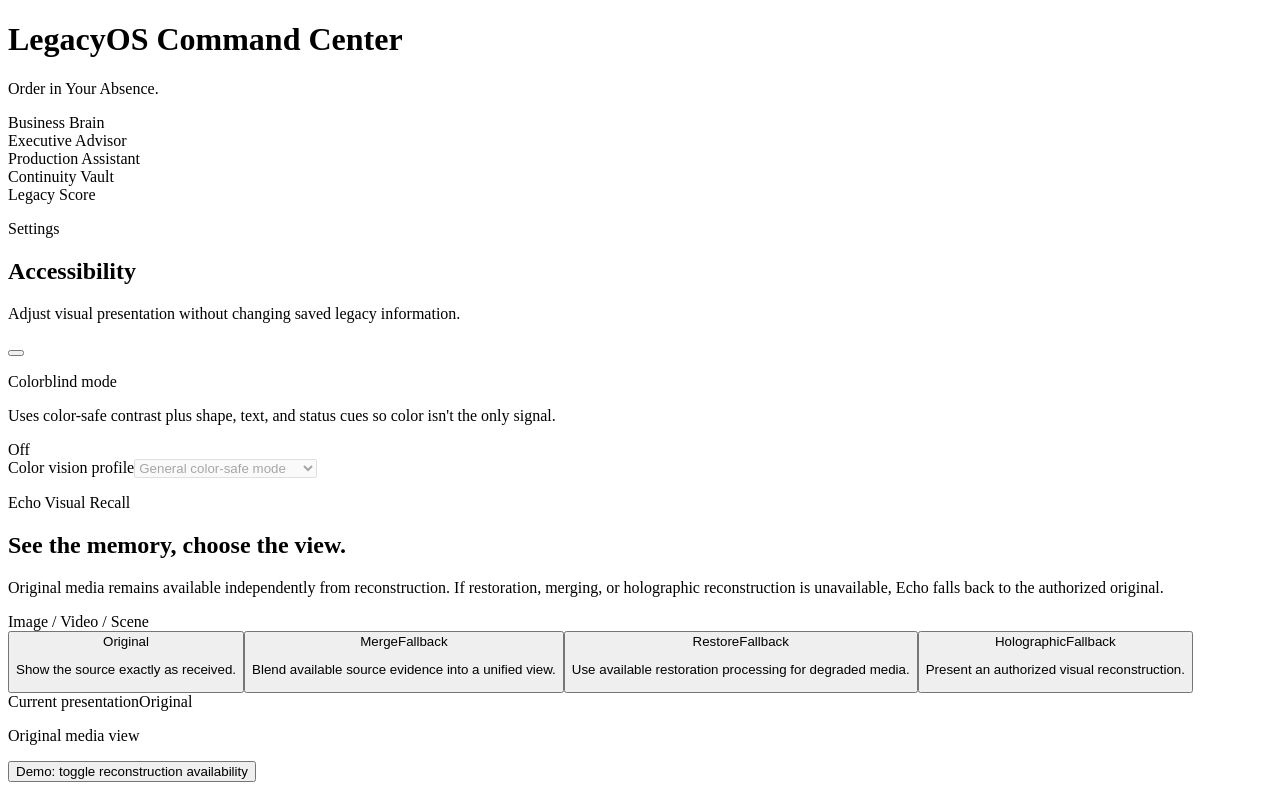
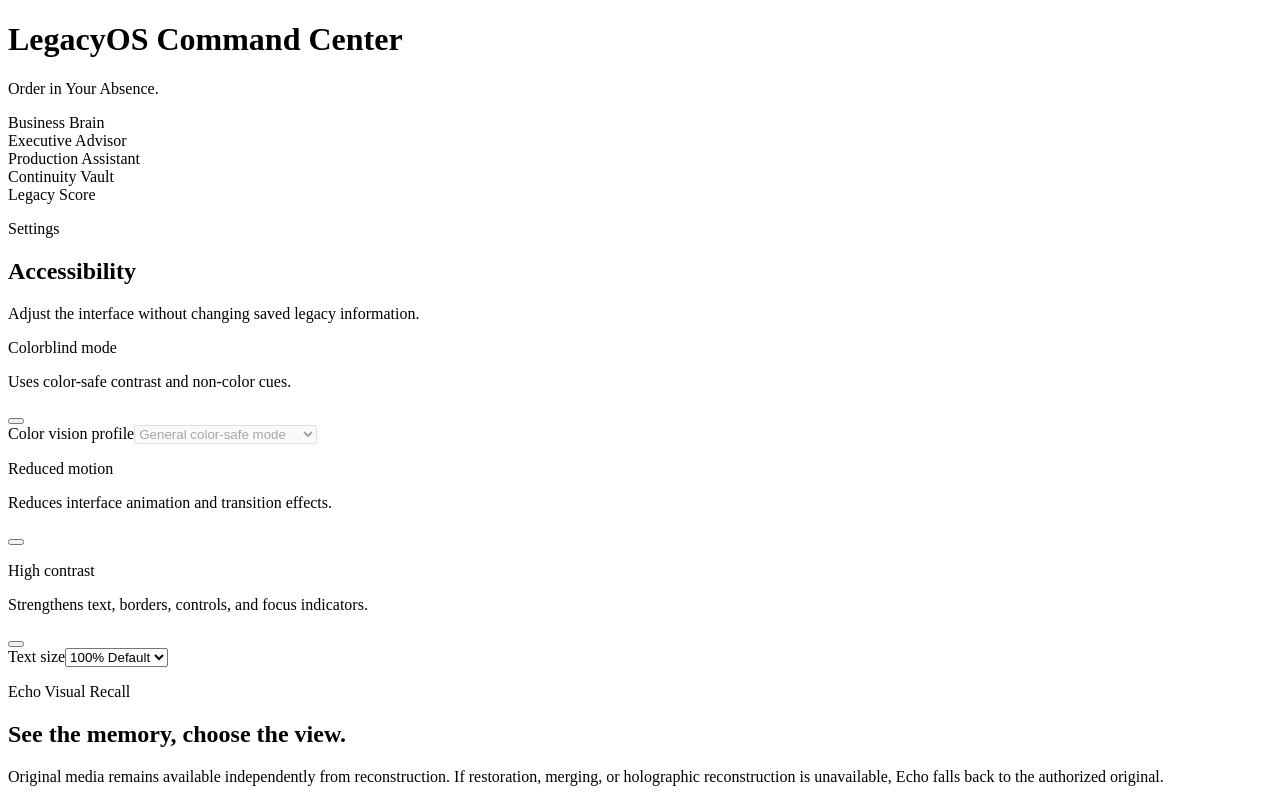
Before and after one commit to LegacyArchitectRVA/Legacy-OS, a Next.js app in the folder apps/web/: page / in a window 1280 px wide. Shown: the top 798 px of the page. Built offline with nearby package versions, Linux system fonts and the light colour scheme.

Commit message:
feat(web): expand accessibility controls for motion contrast and text size

```diff
--- a/apps/web/app/components/AccessibilitySettings.tsx
+++ b/apps/web/app/components/AccessibilitySettings.tsx
@@ -2,99 +2,99 @@
 
 import { useEffect, useSyncExternalStore } from "react";
 
-const STORAGE_KEY = "legacyos:accessibility:colorblind-mode";
+const COLORBLIND_KEY = "legacyos:accessibility:colorblind-mode";
 const PROFILE_KEY = "legacyos:accessibility:colorblind-profile";
+const MOTION_KEY = "legacyos:accessibility:reduced-motion";
+const CONTRAST_KEY = "legacyos:accessibility:high-contrast";
+const SCALE_KEY = "legacyos:accessibility:text-scale";
+
 type ColorblindProfile = "general" | "protanopia" | "deuteranopia" | "tritanopia";
+type TextScale = "100" | "110" | "125" | "150";
 
-function getSnapshot() {
-  return typeof window !== "undefined" && window.localStorage.getItem(STORAGE_KEY) === "true";
+function getBool(key: string) { return typeof window !== "undefined" && window.localStorage.getItem(key) === "true"; }
+function getProfile(): ColorblindProfile {
+  if (typeof window === "undefined") return "general";
+  const value = window.localStorage.getItem(PROFILE_KEY);
+  return value === "protanopia" || value === "deuteranopia" || value === "tritanopia" ? value : "general";
 }
-
+function getScale(): TextScale {
+  if (typeof window === "undefined") return "100";
+  const value = window.localStorage.getItem(SCALE_KEY);
+  return value === "110" || value === "125" || value === "150" ? value : "100";
+}
 function subscribe(callback: () => void) {
   window.addEventListener("legacyos:accessibility-change", callback);
   return () => window.removeEventListener("legacyos:accessibility-change", callback);
 }
 
-function getProfileSnapshot(): ColorblindProfile {
-  if (typeof window === "undefined") return "general";
-  const value = window.localStorage.getItem(PROFILE_KEY);
-  return value === "protanopia" || value === "deuteranopia" || value === "tritanopia" ? value : "general";
-}
-
-function subscribeProfile(callback: () => void) {
-  window.addEventListener("legacyos:accessibility-change", callback);
-  return () => window.removeEventListener("legacyos:accessibility-change", callback);
-}
-
 export default function AccessibilitySettings() {
-  const enabled = useSyncExternalStore(subscribe, getSnapshot, () => false);
-  const profile = useSyncExternalStore(subscribeProfile, getProfileSnapshot, () => "general" as ColorblindProfile);
+  const colorblind = useSyncExternalStore(subscribe, () => getBool(COLORBLIND_KEY), () => false);
+  const reducedMotion = useSyncExternalStore(subscribe, () => getBool(MOTION_KEY), () => false);
+  const highContrast = useSyncExternalStore(subscribe, () => getBool(CONTRAST_KEY), () => false);
+  const profile = useSyncExternalStore(subscribe, getProfile, () => "general" as ColorblindProfile);
+  const textScale = useSyncExternalStore(subscribe, getScale, () => "100" as TextScale);
 
   useEffect(() => {
-    document.documentElement.dataset.colorblind = enabled ? "true" : "false";
-    document.documentElement.dataset.colorblindProfile = enabled ? profile : "none";
-  }, [enabled, profile]);
+    const root = document.documentElement;
+    root.dataset.colorblind = colorblind ? "true" : "false";
+    root.dataset.colorblindProfile = colorblind ? profile : "none";
+    root.dataset.reducedMotion = reducedMotion ? "true" : "false";
+    root.dataset.highContrast = highContrast ? "true" : "false";
+    root.style.setProperty("--legacyos-text-scale", `${Number(textScale) / 100}`);
+  }, [colorblind, profile, reducedMotion, highContrast, textScale]);
 
-  function notify() {
+  function set(key: string, value: boolean | string) {
+    window.localStorage.setItem(key, String(value));
     window.dispatchEvent(new Event("legacyos:accessibility-change"));
-  }
-
-  function toggle() {
-    window.localStorage.setItem(STORAGE_KEY, String(!enabled));
-    notify();
-  }
-
-  function changeProfile(next: ColorblindProfile) {
-    window.localStorage.setItem(PROFILE_KEY, next);
-    notify();
   }
 
   return (
     <section aria-labelledby="accessibility-heading" className="rounded-2xl border border-white/10 bg-white/[0.03] p-5">
-      <div className="flex items-center justify-between gap-4">
-        <div>
-          <p className="text-xs font-semibold uppercase tracking-[0.2em] text-cyan-300">Settings</p>
-          <h2 id="accessibility-heading" className="mt-1 text-lg font-semibold text-white">Accessibility</h2>
-          <p className="mt-1 text-sm text-white/50">Adjust visual presentation without changing saved legacy information.</p>
-        </div>
-        <button type="button" role="switch" aria-checked={enabled} aria-label="Enable colorblind mode" onClick={toggle} className={`relative h-7 w-12 shrink-0 rounded-full border transition ${enabled ? "border-cyan-300/60 bg-cyan-300/30" : "border-white/15 bg-white/10"}`}>
-          <span className={`absolute top-1 h-5 w-5 rounded-full bg-white transition ${enabled ? "left-6" : "left-1"}`} />
-        </button>
-      </div>
+      <p className="text-xs font-semibold uppercase tracking-[0.2em] text-cyan-300">Settings</p>
+      <h2 id="accessibility-heading" className="mt-1 text-lg font-semibold text-white">Accessibility</h2>
+      <p className="mt-1 text-sm text-white/50">Adjust the interface without changing saved legacy information.</p>
 
-      <div className="mt-4 rounded-xl border border-white/10 bg-black/20 px-4 py-3">
-        <div className="flex items-center justify-between gap-4">
-          <div>
-            <p className="text-sm font-medium text-white">Colorblind mode</p>
-            <p className="mt-1 text-xs text-white/40">Uses color-safe contrast plus shape, text, and status cues so color isn't the only signal.</p>
-          </div>
-          <span className="text-xs font-medium text-white/50">{enabled ? "On" : "Off"}</span>
-        </div>
-
-        <label className="mt-4 block">
-          <span className="text-xs text-white/40">Color vision profile</span>
-          <select value={profile} disabled={!enabled} onChange={(event) => changeProfile(event.target.value as ColorblindProfile)} className="mt-2 w-full rounded-lg border border-white/10 bg-slate-900 p-2 text-sm text-white disabled:cursor-not-allowed disabled:opacity-40">
+      <div className="mt-5 space-y-3">
+        <Toggle label="Colorblind mode" description="Uses color-safe contrast and non-color cues." checked={colorblind} onChange={(value) => set(COLORBLIND_KEY, value)} />
+        <label className="block rounded-xl border border-white/10 bg-black/20 px-4 py-3">
+          <span className="text-sm font-medium text-white">Color vision profile</span>
+          <select value={profile} disabled={!colorblind} onChange={(event) => set(PROFILE_KEY, event.target.value)} className="mt-2 w-full rounded-lg border border-white/10 bg-slate-900 p-2 text-sm text-white disabled:opacity-40">
             <option value="general">General color-safe mode</option>
             <option value="protanopia">Protanopia / red-weak</option>
             <option value="deuteranopia">Deuteranopia / green-weak</option>
             <option value="tritanopia">Tritanopia / blue-weak</option>
           </select>
         </label>
+        <Toggle label="Reduced motion" description="Reduces interface animation and transition effects." checked={reducedMotion} onChange={(value) => set(MOTION_KEY, value)} />
+        <Toggle label="High contrast" description="Strengthens text, borders, controls, and focus indicators." checked={highContrast} onChange={(value) => set(CONTRAST_KEY, value)} />
+        <label className="block rounded-xl border border-white/10 bg-black/20 px-4 py-3">
+          <span className="text-sm font-medium text-white">Text size</span>
+          <select value={textScale} onChange={(event) => set(SCALE_KEY, event.target.value)} className="mt-2 w-full rounded-lg border border-white/10 bg-slate-900 p-2 text-sm text-white">
+            <option value="100">100% Default</option><option value="110">110%</option><option value="125">125%</option><option value="150">150%</option>
+          </select>
+        </label>
       </div>
 
       <style jsx global>{`
+        :root { --legacyos-text-scale: 1; }
+        :root[data-reduced-motion="true"] *, :root[data-reduced-motion="true"] *::before, :root[data-reduced-motion="true"] *::after { animation-duration: 0.01ms !important; animation-iteration-count: 1 !important; scroll-behavior: auto !important; transition-duration: 0.01ms !important; }
+        :root[data-high-contrast="true"] { --legacyos-contrast-border: rgba(255,255,255,.38); }
+        :root[data-high-contrast="true"] * { text-shadow: none !important; }
+        :root[data-high-contrast="true"] button, :root[data-high-contrast="true"] select, :root[data-high-contrast="true"] input, :root[data-high-contrast="true"] textarea { outline-offset: 3px; }
+        :root[data-high-contrast="true"] button:focus-visible, :root[data-high-contrast="true"] select:focus-visible, :root[data-high-contrast="true"] input:focus-visible, :root[data-high-contrast="true"] textarea:focus-visible { outline: 3px solid #00b8d9 !important; }
         :root[data-colorblind="true"] { --cb-accent: #0072b2; --cb-success: #009e73; --cb-warning: #e69f00; --cb-danger: #d55e00; }
         :root[data-colorblind="true"] [class*="text-red-"] { color: var(--cb-danger) !important; }
         :root[data-colorblind="true"] [class*="text-green-"] { color: var(--cb-success) !important; }
-        :root[data-colorblind="true"] [class*="text-yellow-"] { color: var(--cb-warning) !important; }
-        :root[data-colorblind="true"] [class*="text-amber-"] { color: var(--cb-warning) !important; }
-        :root[data-colorblind="true"] [class*="text-violet-"] { color: var(--cb-accent) !important; }
-        :root[data-colorblind="true"] [class*="text-cyan-"] { color: var(--cb-accent) !important; }
+        :root[data-colorblind="true"] [class*="text-yellow-"], :root[data-colorblind="true"] [class*="text-amber-"] { color: var(--cb-warning) !important; }
+        :root[data-colorblind="true"] [class*="text-violet-"], :root[data-colorblind="true"] [class*="text-cyan-"] { color: var(--cb-accent) !important; }
         :root[data-colorblind="true"] [class*="bg-red-"] { background-color: color-mix(in srgb, var(--cb-danger) 18%, transparent) !important; }
         :root[data-colorblind="true"] [class*="bg-green-"] { background-color: color-mix(in srgb, var(--cb-success) 18%, transparent) !important; }
-        :root[data-colorblind="true"] [class*="bg-yellow-"] { background-color: color-mix(in srgb, var(--cb-warning) 18%, transparent) !important; }
-        :root[data-colorblind="true"] [class*="bg-amber-"] { background-color: color-mix(in srgb, var(--cb-warning) 18%, transparent) !important; }
+        :root[data-colorblind="true"] [class*="bg-yellow-"], :root[data-colorblind="true"] [class*="bg-amber-"] { background-color: color-mix(in srgb, var(--cb-warning) 18%, transparent) !important; }
       `}</style>
     </section>
   );
 }
+
+function Toggle({ label, description, checked, onChange }: { label: string; description: string; checked: boolean; onChange: (value: boolean) => void }) {
+  return <div className="flex items-center justify-between gap-4 rounded-xl border border-white/10 bg-black/20 px-4 py-3"><div><p className="text-sm font-medium text-white">{label}</p><p className="mt-1 text-xs text-white/40">{description}</p></div><button type="button" role="switch" aria-checked={checked} aria-label={`Enable ${label}`} onClick={() => onChange(!checked)} className={`relative h-7 w-12 shrink-0 rounded-full border transition ${checked ? "border-cyan-300/60 bg-cyan-300/30" : "border-white/15 bg-white/10"}`}><span className={`absolute top-1 h-5 w-5 rounded-full bg-white transition ${checked ? "left-6" : "left-1"}`} /></button></div>;
+}
```
